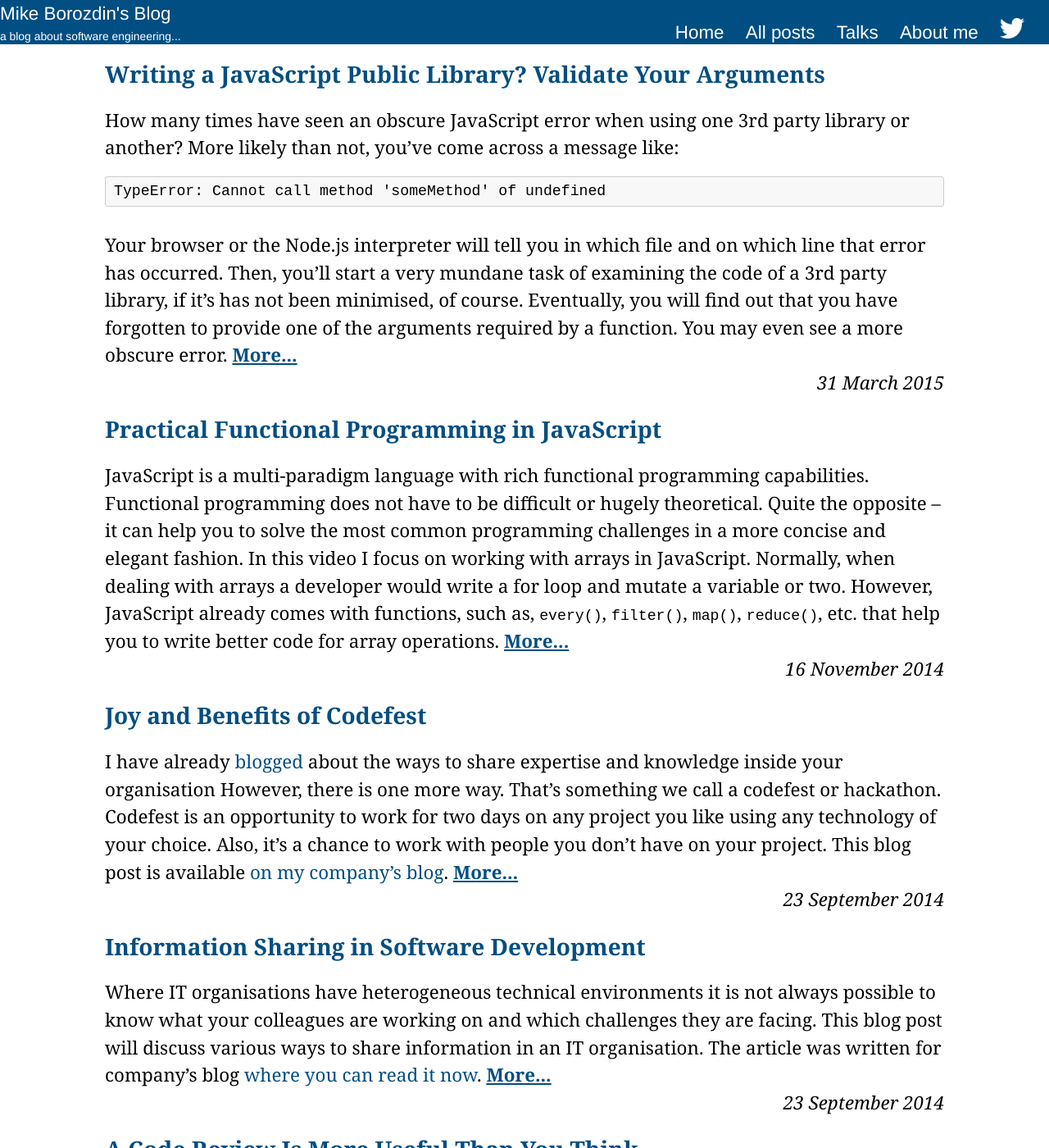
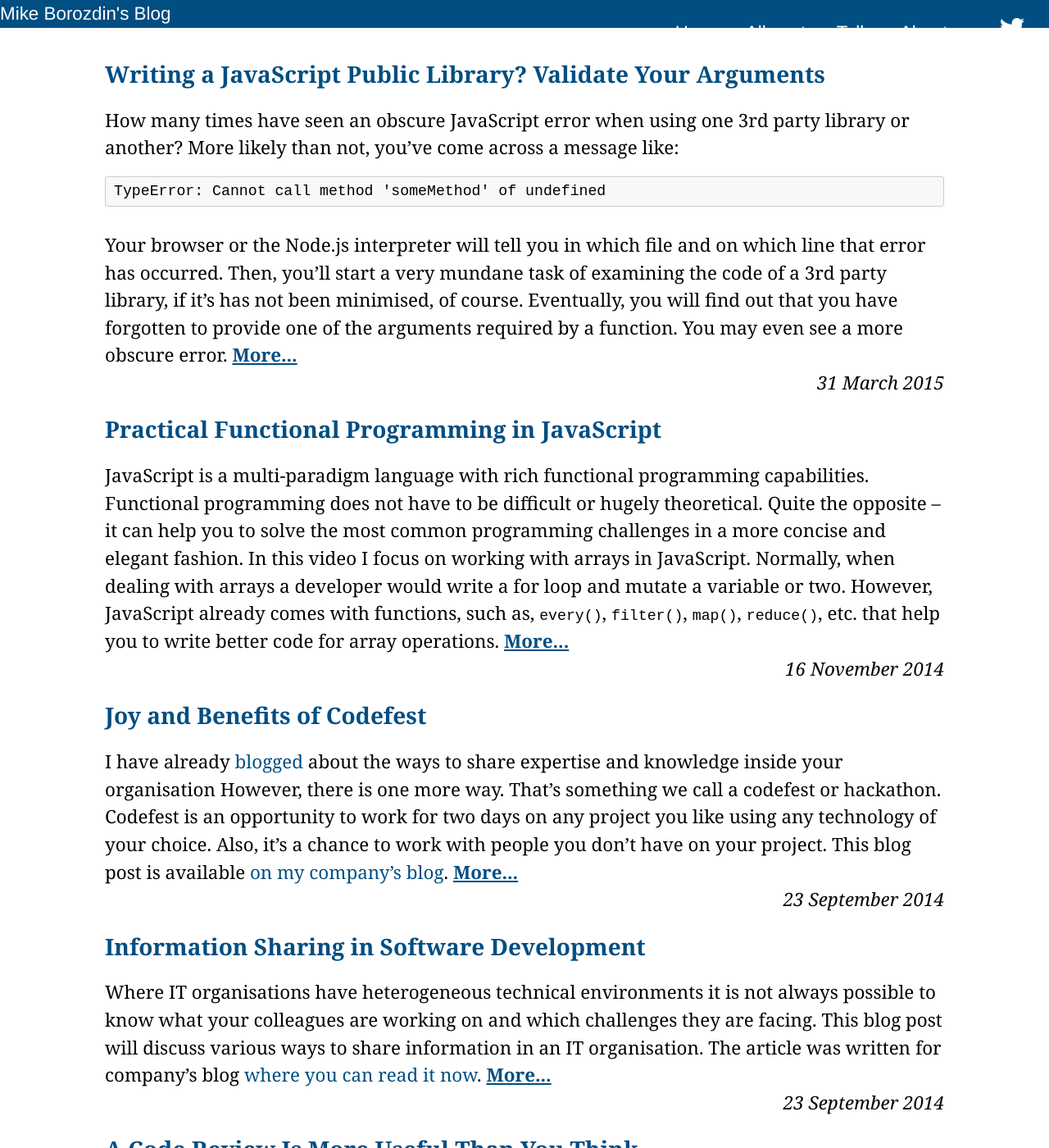
Before and after one commit to mikeborozdin/mikeborozdin.github.io, a Jekyll site: the page built from index.html, in a window 1280 px wide and 1400 px high. Shown: the whole window at 82% size. Built offline with Jekyll 4.4.1, drawn with Linux system fonts in a browser that asks for light colours; the list of posts is cut into pages by our own code.

Commit message:
removing description

```diff
--- a/_config.yml
+++ b/_config.yml
@@ -1,8 +1,6 @@
 # Site settings
 title: Mike Borozdin's Blog
 email: mike.borozdin@gmail.com
-description: > # this means to ignore newlines until "baseurl:"
-  Mike Borozdin's Blog about software engineering
 baseurl: "" # the subpath of your site, e.g. /blog/
 url: "http://mikeborozdin.com" # the base hostname & protocol for your site
 twitter_username: mikeborozdin
--- a/_includes/header.html
+++ b/_includes/header.html
@@ -1,7 +1,6 @@
 <div id="header">
   <div id="banner">
     <div id="logo"><a href="/">Mike Borozdin's Blog</a></div>
-		<div id="description"><a href="/">a blog about software engineering...</a></div>
   </div>
 
   <a href="javascript:toggleMenu();" id="menuButton">Menu</a>
--- a/css/main.css
+++ b/css/main.css
@@ -25,10 +25,6 @@
 
 #logo {
     font-size: 1em
-}
-
-#description {
-    font-size: 0.62em
 }
 
 h1 {
```
Also changed, not shown: 1 other file. Lines whose indentation alone changed are shown as unchanged.
